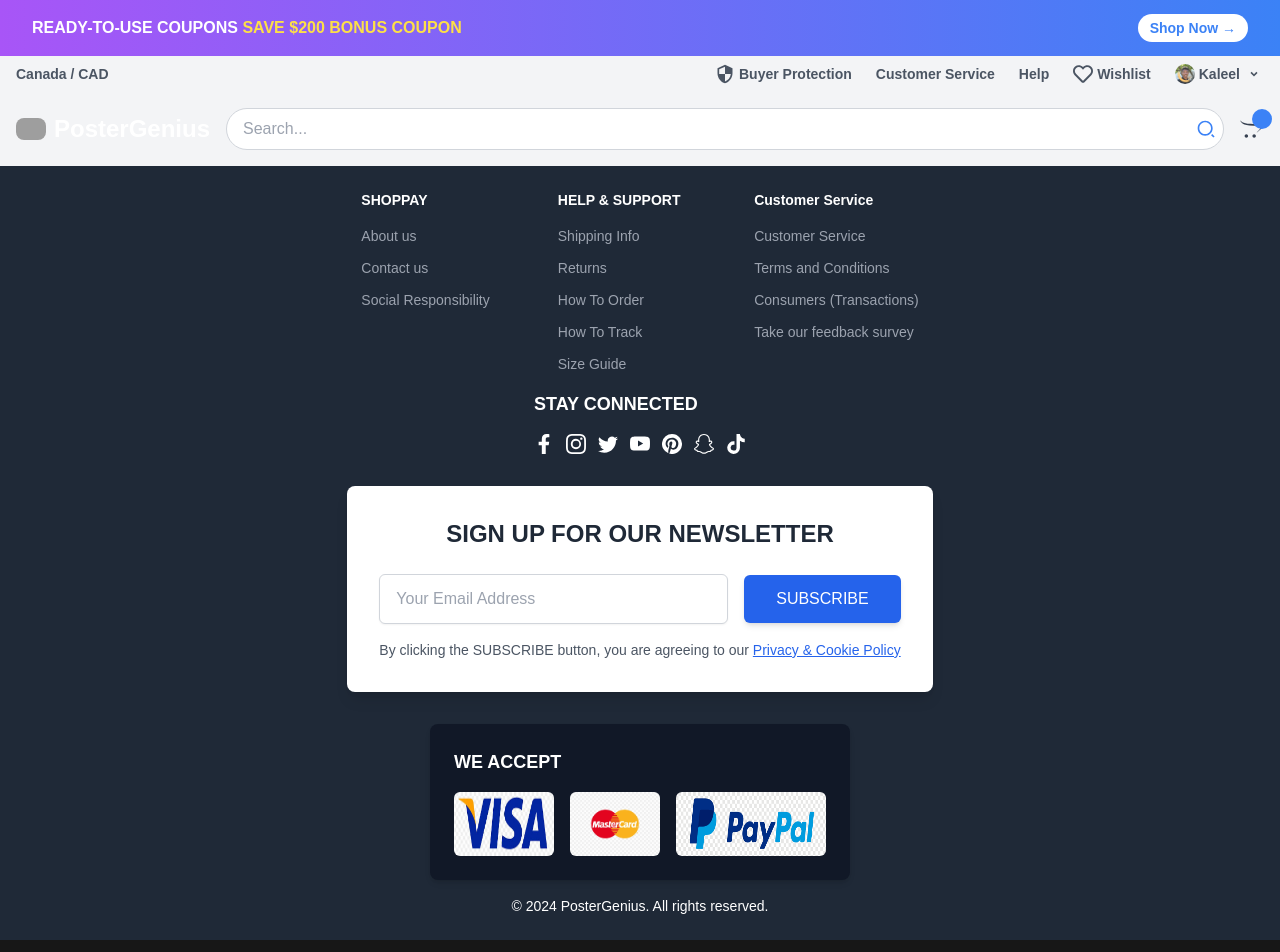
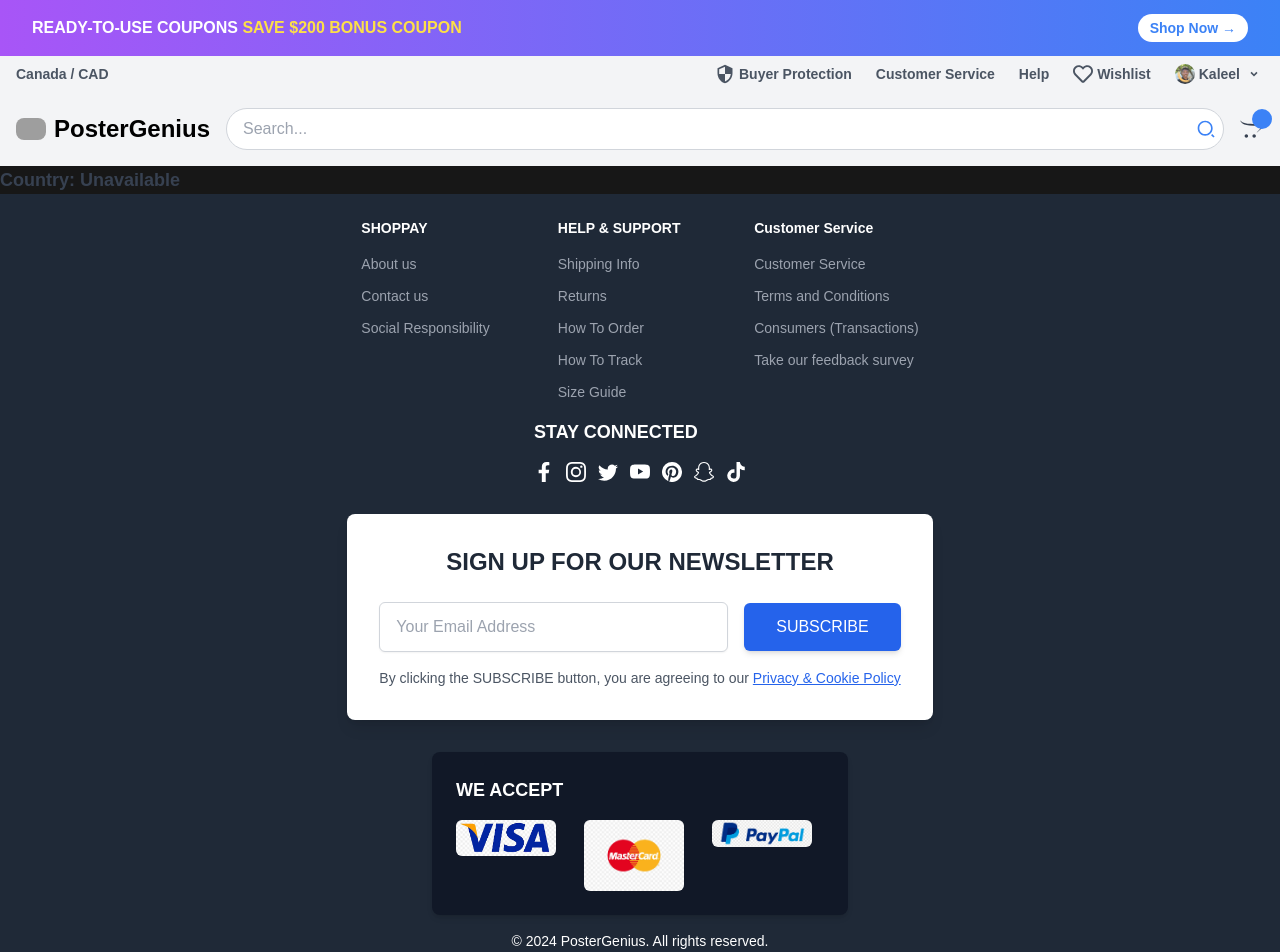
Before and after one commit to klawrenceboxx/postergenius2024-11-04, a Next.js app: page / in a window 1280 px wide. Shown: the top 952 px of the page. Built offline with nearby package versions, Linux system fonts and the light colour scheme; no server answers; grey boxes are pictures that could not be loaded.

Commit message:
added fetch api for Ipregistry to get user information from device

```diff
--- a/app/components/footer/Payment.tsx
+++ b/app/components/footer/Payment.tsx
@@ -5,28 +5,41 @@
     <div className="bg-gray-900 text-white p-6 rounded-lg shadow-md">
       <h3 className="text-lg font-bold mb-4">WE ACCEPT</h3>
       <div className="flex gap-4 justify-start">
+        {/* Image Container */}
+        <div className="w-28">
+          {" "}
+          {/* Set container width */}
           <Image
             src="/payments/visa.jpeg"
             alt="Visa"
             width={100}
-          height={30}
+            height={0}
             className="rounded-md"
           />
+        </div>
+        <div className="w-28">
+          {" "}
+          {/* Set container width */}
           <Image
             src="/payments/mastercard.webp"
             alt="MasterCard"
-          width={90}
-          height={30}
+            width={100}
+            height={0} // Aspect ratio maintained
             className="rounded-md"
           />
+        </div>
+        <div className="w-28">
+          {" "}
+          {/* Set container width */}
           <Image
             src="/payments/paypal.png"
             alt="Paypal"
-          width={150}
-          height={30}
+            width={100}
+            height={60} // Aspect ratio maintained
             className="rounded-md"
           />
         </div>
       </div>
+    </div>
   );
 }
--- a/app/components/header/Main.tsx
+++ b/app/components/header/Main.tsx
@@ -23,7 +23,7 @@
             height={30} // Adjust to fit your design
             className="rounded-lg" // Rounded edges without a full circle
           />
-          <span className="text-2xl font-bold text-grey font-poppins">
+          <span className="text-2xl font-bold text-black font-poppins">
             PosterGenius
           </span>
         </Link>
--- /dev/null
+++ b/app/components/header/index.tsx
@@ -0,0 +1,18 @@
+import Ad from "./Ad";
+import Main from "./Main";
+import Top from "./Top";
+
+const Header: React.FC = () => {
+  return (
+    <header>
+      <div>
+        {/* Header Links */}
+        <Ad />
+        <Top />
+        <Main />
+      </div>
+    </header>
+  );
+};
+
+export default Header;
--- a/app/globals.css
+++ b/app/globals.css
@@ -19,7 +19,7 @@
 }
 
 body {
-  color: var(--background);
+  color: var(--foreground);
   background: var(--foreground);
   font-family: Arial, Helvetica, sans-serif;
 }
--- a/app/page.tsx
+++ b/app/page.tsx
@@ -1,17 +1,55 @@
-import Image from "next/image";
-import dynamic from "next/dynamic";
-import Ad from "./components/header/Ad";
-import Top from "./components/header/Top";
-import Main from "./components/header/Main";
+import Header from "./components/header/index";
 import Footer from "./components/footer/index";
 
-const Home: React.FC = () => {
+// Server Component: Fetch data directly
+
+//custom type to satisfy Typescript. if you ever want to acquire more stuff from this api in the future, modify this type
+// type countryData = {
+//   name: string;
+//   region: string;
+//   city: string;
+//   timezone: number;
+// };
+
+// Fetch the country data
+const fetchCountry = async (): Promise<string> => {
+  try {
+    const res = await fetch(
+      "https://api.ipregistry.co/?key=ira_wz5qeU9B07BN0m65TypWKvD1ZA8cdl03KDbF",
+      { cache: "no-store" } // Ensures fresh data for every request
+    );
+
+    if (!res.ok) {
+      throw new Error(`Failed to fetch data: ${res.statusText}`);
+    }
+
+    const data = await res.json();
+
+    // Extract additional data
+    // const countryData = {
+    //   name: data.location.country.name,
+    //   region: data.location.region.name,
+    //   city: data.location.city,
+    //   timezone: data.location.timezone.id,
+    // };
+
+    // Log the parsed JSON to the console
+    console.log("IPRegistry Data:", data);
+
+    return data.location.country.name || "Unavailable";
+  } catch (error) {
+    console.error("Error fetching country data:", error);
+    return "Unavailable";
+  }
+};
+
+const Home = async () => {
+  const country = await fetchCountry();
+
   return (
-    // <div className="grid grid-rows-[20px_1fr_20px] items-center justify-items-center min-h-screen p-8 pb-20 gap-16 sm:p-20 font-[family-name:var(--font-geist-sans)]">
     <div>
-      <Ad />
-      <Top />
-      <Main />
+      <Header />
+      <p className="text-lg font-semibold text-gray-700">Country: {country}</p>
       <Footer />
     </div>
   );
```
Also changed, not shown: lib/fetchCountry.ts (added, +16 -0 lines), 1 other file (tests, documents, lock files or other folders). Lines whose indentation alone changed are shown as unchanged.
